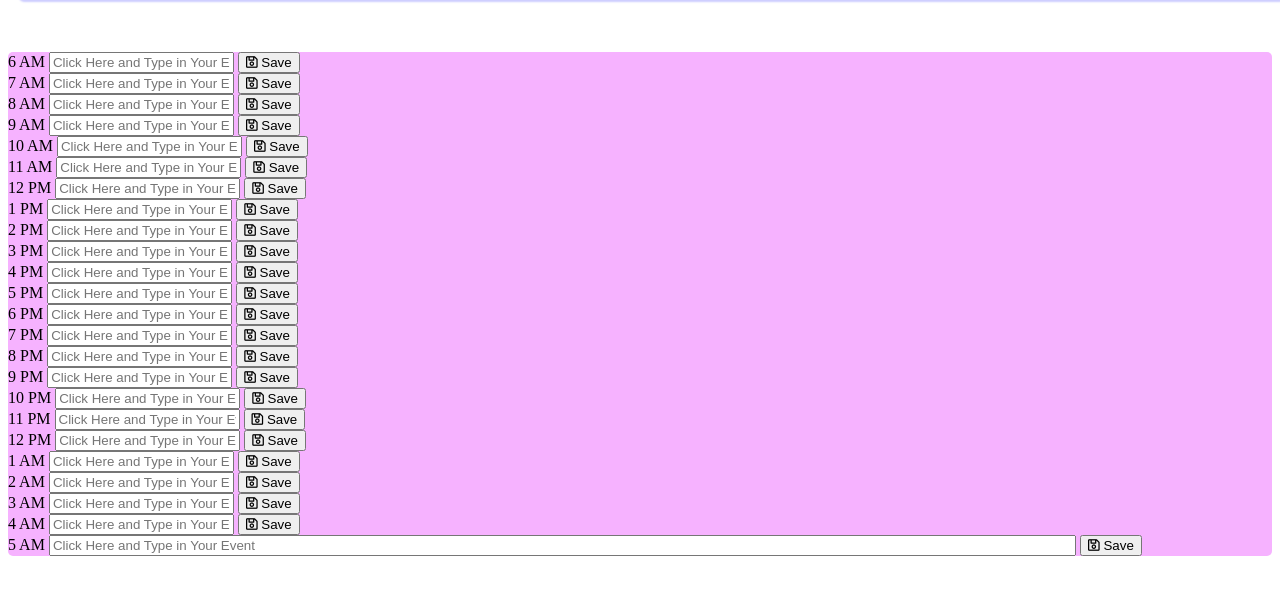
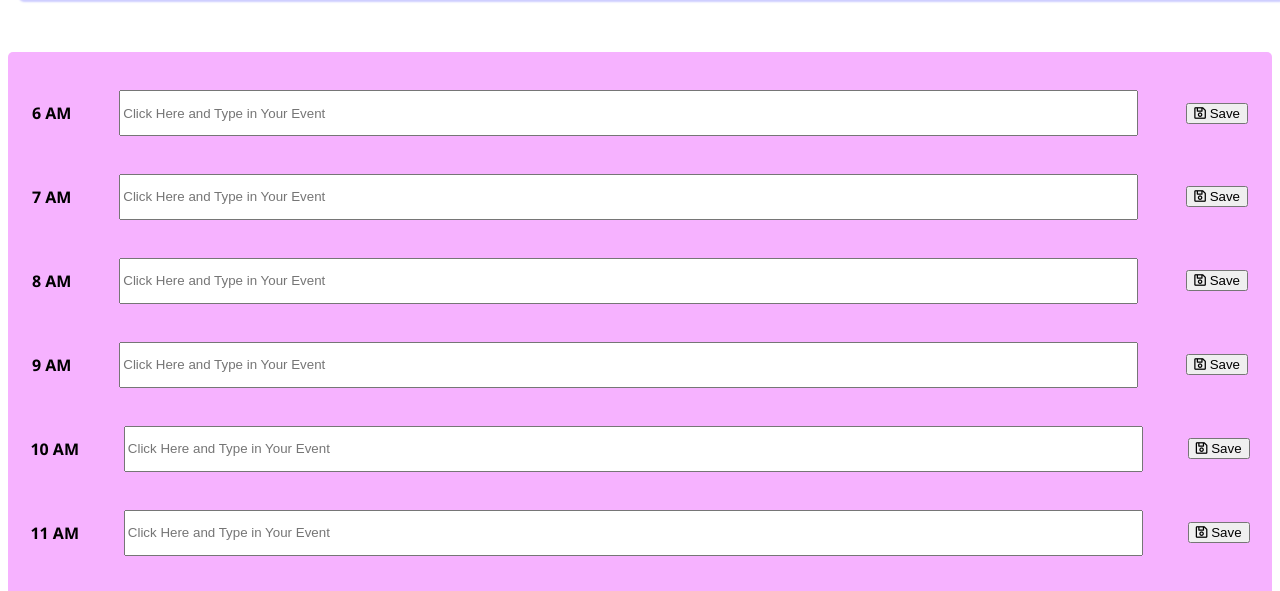
Before and after one commit to rdupont1623/Day-Planner, a plain HTML site: page index.html in a window 1280 px wide. Shown: the part 328-919 px from the top of the page. Drawn offline with nearby package versions, Linux system fonts and the light colour scheme; a script that the page names is missing.

Commit message:
finishing CSS for the hour lines

```diff
--- a/Assets/style.css
+++ b/Assets/style.css
@@ -1,8 +1,5 @@
 @import url('https://fonts.googleapis.com/css2?family=Montserrat:ital,wght@1,100&family=Oswald:wght@500&display=swap');
-
-* {
-
-}
+@import url('https://fonts.googleapis.com/css2?family=Noto+Sans:wght@700&display=swap');
 
 /* formating Header Section */
 
@@ -16,7 +13,6 @@
     background-color: #ffe7b2;
     border-radius: 4px;
     box-shadow: 12px 12px 2px 1px rgba(0, 0, 255, .2);
-
 }
 .subheader {
     font-size: 80%;
@@ -33,12 +29,10 @@
     justify-content: space-around;
     padding-bottom: 5%;
 }
-
 hr {
 height: 5px;
 min-width: 60%;
 background-color: black;
-
 }
 
 
@@ -48,24 +42,21 @@ background-color: black;
 
 .main-chart {
     background-color: #f6b2ff;
-    display:flex;
-    flex-direction:column;
-    align-content:center;
     margin-top: 5%;
     border-radius: 5px;
 }
 
-. {
+.line {
     display:flex;
-    flex-direction:row;
-    align-items:center;
-    justify-content: center;
-
+    justify-content:space-around;
+    align-items: center;
+    padding-top: 3%;
+    font-family: 'Noto Sans', sans-serif;
 }
 
-.test input {
-    min-width:80%;
-    padding-right: 10px;
+.line input {
+    min-width: 80%;
+    height: 40px;
 }
 
 
--- a/index.html
+++ b/index.html
@@ -20,168 +20,168 @@
 </header>
 <section class= "main-chart">
     <form action= "">
-        <div>
+        <div class="line">
             <label for="hour6AM">6 AM</label>
              <input type="text" class="textbox" id="hour6AM" name="hour" placeholder="Click Here and Type in Your Event" spellcheck="true">
              <button>
                 <i class="far fa-save"></i> Save
              </button>
          </div>
-        <div>
+        <div class="line">
            <label for="hour7AM">7 AM</label>
             <input type="text" class="textbox" id="hour7AM" name="hour" placeholder="Click Here and Type in Your Event" spellcheck="true">
             <button>
                 <i class="far fa-save"></i> Save
             </button>
         </div>
-        <div>
+        <div class="line">
             <label for="hour8AM">8 AM</label>
              <input type="text" class="textbox" id="hour8AM" name="hour" placeholder="Click Here and Type in Your Event" spellcheck="true">
              <button>
                 <i class="far fa-save"></i> Save
                 </button>
          </div>
-         <div>
+         <div class="line">
             <label for="hour9AM">9 AM</label>
              <input type="text" class="textbox" id="hour9AM" name="hour" placeholder="Click Here and Type in Your Event" spellcheck="true">
              <button>
                 <i class="far fa-save"></i> Save
              </button>
          </div>
-         <div>
+         <div class="line">
             <label for="hour10AM">10 AM</label>
              <input type="text" class="textbox" id="hour10AM" name="hour" placeholder="Click Here and Type in Your Event" spellcheck="true">
              <button>
                 <i class="far fa-save"></i> Save
              </button>
          </div>
-         <div>
+         <div class="line">
             <label for="hour11AM">11 AM</label>
              <input type="text" class="textbox" id="hour11AM" name="hour" placeholder="Click Here and Type in Your Event" spellcheck="true">
              <button>
                 <i class="far fa-save"></i> Save
              </button>
          </div>
-         <div>
+         <div class="line">
             <label for="hour12PM">12 PM</label>
              <input type="text" class="textbox" id="hour12PM" name="hour" placeholder="Click Here and Type in Your Event" spellcheck="true">
              <button>
                 <i class="far fa-save"></i> Save
              </button>
          </div>
-         <div>
+         <div class="line">
             <label for="hour1PM">1 PM</label>
              <input type="text" class="textbox" id="hour1PM" name="hour" placeholder="Click Here and Type in Your Event" spellcheck="true">
              <button>
                 <i class="far fa-save"></i> Save
              </button>
          </div>
-         <div>
+         <div class="line">
             <label for="hour2PM">2 PM</label>
              <input type="text" class="textbox" id="hour2PM" name="hour" placeholder="Click Here and Type in Your Event" spellcheck="true">
              <button>
                 <i class="far fa-save"></i> Save
              </button>
          </div>
-         <div>
+         <div class="line">
             <label for="hour3PM">3 PM</label>
              <input type="text" class="textbox" id="hour3PM" name="hour" placeholder="Click Here and Type in Your Event" spellcheck="true">
              <button>
                 <i class="far fa-save"></i> Save
              </button>
          </div>
-         <div>
+         <div class="line">
             <label for="hour4PM">4 PM</label>
              <input type="text" class="textbox" id="hour4PM" name="hour" placeholder="Click Here and Type in Your Event" spellcheck="true">
              <button>
                 <i class="far fa-save"></i> Save
              </button>
          </div>
-         <div>
+         <div class="line">
             <label for="hour5PM">5 PM</label>
              <input type="text" class="textbox" id="hour5PM" name="hour" placeholder="Click Here and Type in Your Event" spellcheck="true">
              <button>
                 <i class="far fa-save"></i> Save
              </button>
          </div>
-         <div>
+         <div class="line">
             <label for="hour6PM">6 PM</label>
              <input type="text" class="textbox" id="hour6PM" name="hour" placeholder="Click Here and Type in Your Event" spellcheck="true">
              <button>
                 <i class="far fa-save"></i> Save
              </button>
          </div>
-         <div>
+         <div class="line">
             <label for="hour7PM">7 PM</label>
              <input type="text" class="textbox" id="hour7PM" name="hour" placeholder="Click Here and Type in Your Event" spellcheck="true">
              <button>
                 <i class="far fa-save"></i> Save
              </button>
          </div>
-         <div>
+         <div class="line">
             <label for="hour8PM">8 PM</label>
              <input type="text" class="textbox" id="hour8PM" name="hour" placeholder="Click Here and Type in Your Event" spellcheck="true">
              <button>
                 <i class="far fa-save"></i> Save
              </button>
          </div>
-         <div>
+         <div class="line">
             <label for="hour9PM">9 PM</label>
              <input type="text" class="textbox" id="hour9PM" name="hour" placeholder="Click Here and Type in Your Event" spellcheck="true">
              <button>
                 <i class="far fa-save"></i> Save
              </button>
          </div>
-         <div>
+         <div class="line">
             <label for="hour10PM">10 PM</label>
              <input type="text" class="textbox" id="hour10PM" name="hour" placeholder="Click Here and Type in Your Event" spellcheck="true">
              <button>
                 <i class="far fa-save"></i> Save
              </button>
          </div>
-         <div>
+         <div class="line">
             <label for="hour11PM">11 PM</label>
              <input type="text" class="textbox" id="hour11PM" name="hour" placeholder="Click Here and Type in Your Event" spellcheck="true">
              <button>
                 <i class="far fa-save"></i> Save
              </button>
          </div>
-         <div>
+         <div class="line">
             <label for="hour12PM">12 PM</label>
              <input type="text" class="textbox" id="hour12PM" name="hour" placeholder="Click Here and Type in Your Event" spellcheck="true">
              <button>
                 <i class="far fa-save"></i> Save
              </button>
          </div>
-         <div>
+         <div class="line">
             <label for="hour1AM">1 AM</label>
              <input type="text" class="textbox" id="hour1AM" name="hour" placeholder="Click Here and Type in Your Event" spellcheck="true">
              <button>
                 <i class="far fa-save"></i> Save
              </button>
          </div>
-         <div>
+         <div class="line">
             <label for="hour2AM">2 AM</label>
              <input type="text" class="textbox" id="hour2AM" name="hour" placeholder="Click Here and Type in Your Event" spellcheck="true">
              <button>
                 <i class="far fa-save"></i> Save
              </button>
          </div>
-         <div>
+         <div class="line">
             <label for="hour3AM">3 AM</label>
              <input type="text" class="textbox" id="hour3AM" name="hour" placeholder="Click Here and Type in Your Event" spellcheck="true">
              <button>
                 <i class="far fa-save"></i> Save
              </button>
          </div>
-         <div>
+         <div class="line">
             <label for="hour4AM">4 AM</label>
              <input type="text" class="textbox" id="hour4AM" name="hour" placeholder="Click Here and Type in Your Event" spellcheck="true">
              <button>
                 <i class="far fa-save"></i> Save
              </button>
          </div>
-         <div class="test">
+         <div class="line">
             <label for="hour5AM">5 AM</label>
              <input type="text" class="textbox" id="hour5AM" name="hour" placeholder="Click Here and Type in Your Event" spellcheck="true">
              <button>
```
